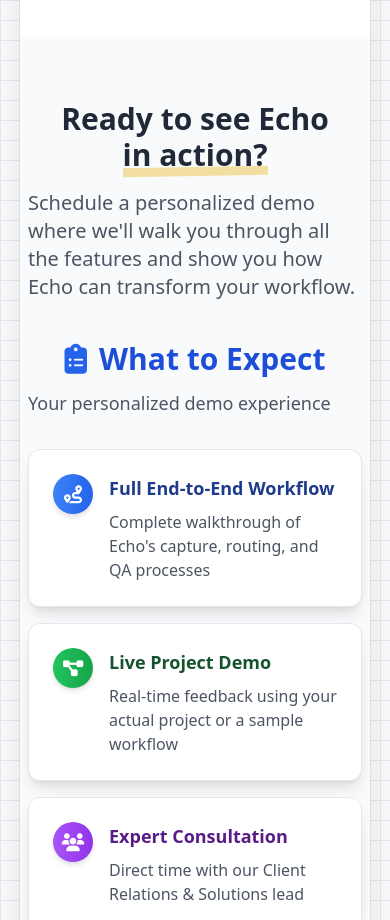
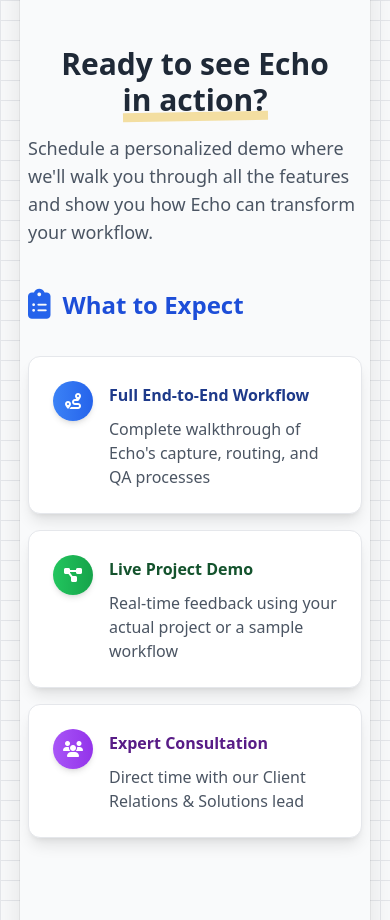
Before and after one commit to brownzinoart/echo_lp, a plain HTML site: page index.html in a window 390 px wide. Shown: the part 1080-2000 px from the top of the page. Drawn offline with nearby package versions, Linux system fonts and the light colour scheme; a script that the page names is missing.

Commit message:
feat: improve demo section layout and mobile typography
- Left align 'What to Expect' header to match copy blocks
- Remove 'Your personalized demo experience' line for cleaner layout
- Reduce mobile font sizes across all headings for better screenshot theme
- Improve mobile visual hierarchy: H1 2rem, H2 1.875rem, H3 1.5rem
- Adjust text-xl and text-lg for proportional mobile scaling

```diff
--- a/index.html
+++ b/index.html
@@ -98,6 +98,32 @@
                 max-width: 180px;
                 left: 50%;
                 right: auto;
+            }
+
+            /* Reduce mobile font sizes for better screenshot theme experience */
+            h1 {
+                font-size: 2rem !important; /* was 2.25rem */
+            }
+
+            h2 {
+                font-size: 1.875rem !important; /* was 2.25rem */
+            }
+
+            h3 {
+                font-size: 1.5rem !important; /* was 1.875rem */
+            }
+
+            .text-xl {
+                font-size: 1.125rem !important; /* was 1.25rem */
+            }
+
+            .text-lg {
+                font-size: 1rem !important; /* was 1.125rem */
+            }
+
+            .main-headline {
+                font-size: 2rem !important; /* was 2.25rem */
+                line-height: 2.25rem !important;
             }
         }
 
@@ -354,12 +380,11 @@
                 <div class="flex flex-col md:flex-row gap-10 items-stretch">
                     <div class="md:w-1/2 flex items-center justify-center">
                         <div class="w-full max-w-lg">
-                            <div class="text-center mb-8">
-                                <h3 class="text-3xl font-bold text-blue-700 mb-3 flex items-center justify-center gap-3">
+                            <div class="text-left mb-8">
+                                <h3 class="text-3xl font-bold text-blue-700 mb-3 flex items-center gap-3">
                                     <span><i class="fas fa-clipboard-list text-blue-600 text-3xl"></i></span>
                                     What to Expect
                                 </h3>
-                                <p class="text-gray-600 text-lg text-left">Your personalized demo experience</p>
                             </div>
                             <div class="space-y-4">
                                 <div class="bg-white rounded-xl p-6 shadow-lg border border-gray-200 hover:shadow-xl transition-shadow">
```
